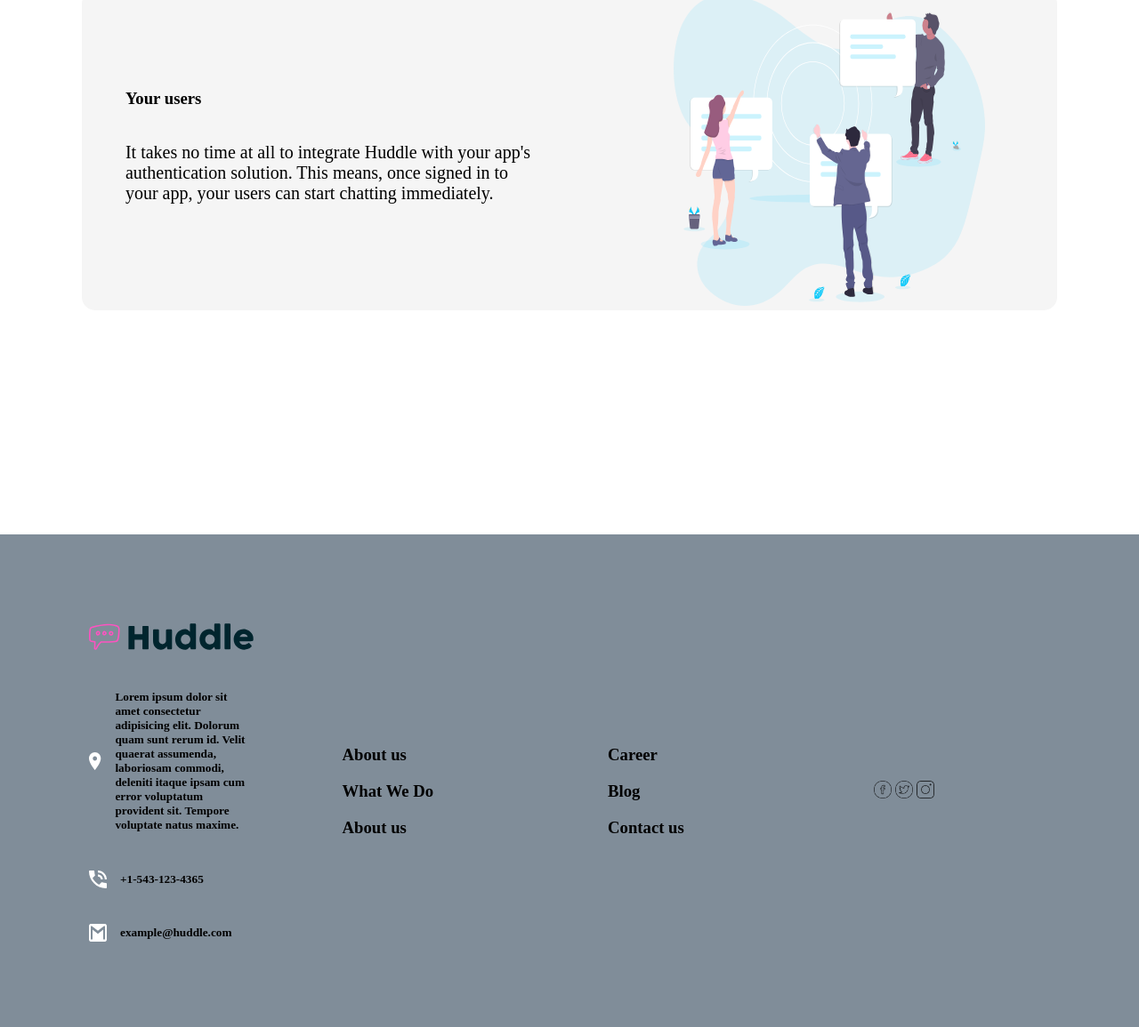
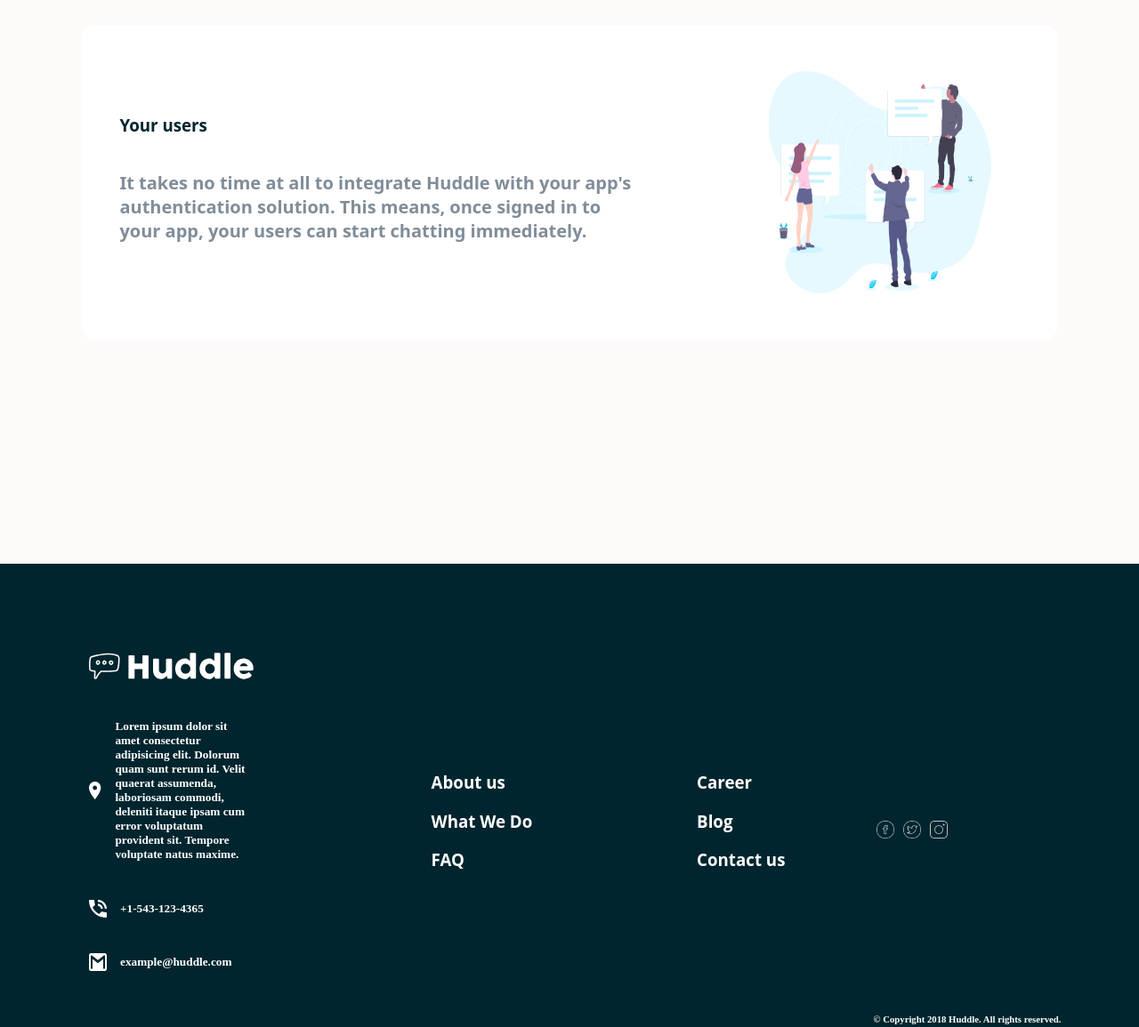
Before and after one commit to Dbriane208/HTML-CSS, a plain HTML site: page challenge-1/index.html in a window 1280 px wide. Shown: the part 1592-2747 px from the top of the page at 89% size. Drawn offline with Linux system fonts and the light colour scheme; files whose address does not match are found by name.

Commit message:
Minor fix

```diff
--- a/challenge-1/index.html
+++ b/challenge-1/index.html
@@ -3,13 +3,15 @@
   <head>
     <meta charset="UTF-8" />
     <meta name="viewport" content="width=device-width, initial-scale=1.0" />
+    <link rel="preconnect" href="https://fonts.googleapis.com">
+    <link rel="preconnect" href="https://fonts.gstatic.com" crossorigin>
+    <link href="https://fonts.googleapis.com/css2?family=Outfit:wght@100..900&display=swap" rel="stylesheet">
     <link rel="stylesheet" href="style.css" />
     <title>Huddle</title>
     <link rel="icon" type="image/x-icon" href="/images/favicon-32x32.png">
   </head>
 
   <body>
-    <div class="main-container">
       <!-- Header implementation -->
       <header class="header">
         <div class="item-1">
@@ -38,6 +40,7 @@
           />
         </div>
       </header>
+
       <!-- Main Implementation -->
       <main>
         <div class="mission-wrapper">
@@ -92,13 +95,13 @@
               class="image-grow"
             />
           </div>
+
         </div>
       </main>
-
       <footer>
         <div class="footer">
           <div class="communication">
-            <img src="./images/logo.svg" alt="A white logo" class="logo"/>
+            <img src="./images/logo.svg" alt="A white logo" class="logo-f"/>
 
             <div class="reach-out">
               <img src="./images/icon-location.svg" alt="location icon" class="icon"/>
@@ -120,7 +123,7 @@
           <div class="about">
             <h3>About us</h3>
             <h3>What We Do</h3>
-            <h3>About us</h3>
+            <h3>FAQ</h3>
           </div>
           <div class="features">
             <h3>Career</h3>
@@ -128,12 +131,16 @@
             <h3>Contact us</h3>
           </div>
           <div class="socials">
+            <div class="logo-images">
             <img src="./images/facebook.png" alt="A facebook logo" class="social-logo"/>
             <img src="./images/twitter.png" alt="A twitter logo" class="social-logo"/>
             <img src="./images/instagram.png" alt="An instagram logo" class="social-logo"/>
+            </div>
+            <div class="foot-tag">
+              <h6>© Copyright 2018 Huddle. All rights reserved.</h6>
+            </div>
           </div>
         </div>
       </footer>
-    </div>
   </body>
 </html>
--- a/challenge-1/style.css
+++ b/challenge-1/style.css
@@ -4,13 +4,8 @@ body {
   display: grid;
   height: 100vh;
   grid-template-rows: 0.7fr 2.2fr 0.7fr;
-  background-color: white;
+  background-color: snow;
 }
-/* .main-container {
-  display: grid;
-  grid-template-rows: 0.7fr 2.2fr 0.7fr;
-  background-color: white;
-} */
 .header {
   display: grid;
   grid-row: 1;
@@ -27,7 +22,7 @@ main {
 }
 footer {
   grid-row: 3/4;
-  background-color: hsl(208, 11%, 55%);
+  background-color: hsl(192, 100%, 9%);
   display: grid;
   align-items: center;
   justify-content: center;
@@ -50,9 +45,22 @@ h4 {
   margin-top: 120px;
   font-size: 30px;
 }
+h3 {
+  font-family: "Open Sans", sans-serif;
+  font-optical-sizing: auto;
+  font-weight: 700;
+  font-style: normal;
+}
 p {
   font-size: 20px;
   padding-bottom: 0.5rem;
+  font-family: "Poppins", system-ui;
+  font-weight: 600;
+  font-style: normal;
+  color: hsl(208, 11%, 55%);
+}
+.content h3 {
+  color: hsl(192, 100%, 9%);
 }
 .button-try {
   margin-left: 400px;
@@ -94,22 +102,16 @@ p {
 .flowing,
 .users {
   display: flex;
-  height: 40vh;
+  height: auto;
   justify-content: space-evenly;
   border-radius: 15px;
   align-items: center;
   gap: 100px;
-  background-color: whitesmoke;
-  box-shadow: 15px;
+  background-color: white;
+  box-shadow: 25px;
   padding: 20px;
   margin: 20px;
 }
-/* .grow {
-  margin-top: 150px;
-} */
-/* .users {
-  margin-bottom: 200px;
-} */
 .content {
   display: flex;
   flex-direction: column;
@@ -117,29 +119,29 @@ p {
   align-items: flex-start;
 }
 .image-grow {
-  width: 350px;
-  height: 350px;
+  width: 250px;
+  height: 250px;
   padding: 2rem;
 }
-/* .footer {
-  display: grid;
-  align-items: center;
-  justify-content: center;
-  grid-template-columns: 0.6fr 0.5fr 0.5fr 0.5fr;
-} */
 .social-logo {
   height: 20px;
   width: 20px;
+  padding: 3px;
 }
 .communication {
   grid-column: 1/2;
   padding: 100px;
+  color: white;
 }
 .about {
   grid-column: 2/3;
+  color: white;
+  margin-left: 100px;
 }
 .features {
   grid-column: 3/4;
+  color: white;
+  margin-left: 100px;
 }
 .socials {
   grid-column: 4/5;
@@ -154,3 +156,16 @@ p {
   height: 20px;
   margin-right: 15px;
 }
+.foot-tag {
+  margin-top: 190px;
+  color: white;
+}
+.logo-images {
+  margin-top: 250px;
+  filter: brightness(0) invert(1);
+}
+.logo-f {
+  height: 30px;
+  padding-bottom: 1.2rem;
+  filter: brightness(0) invert(1);
+}
```
